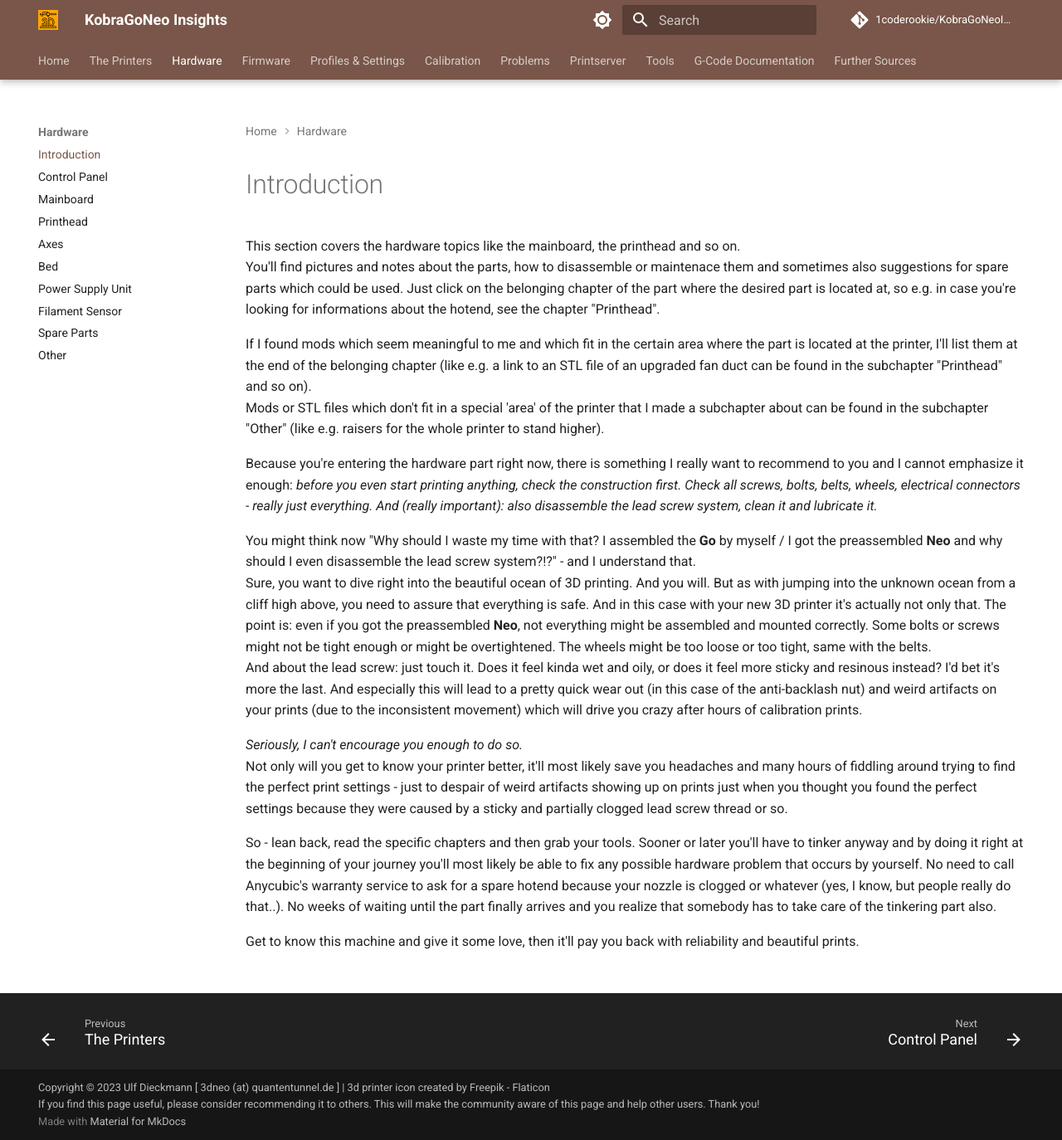
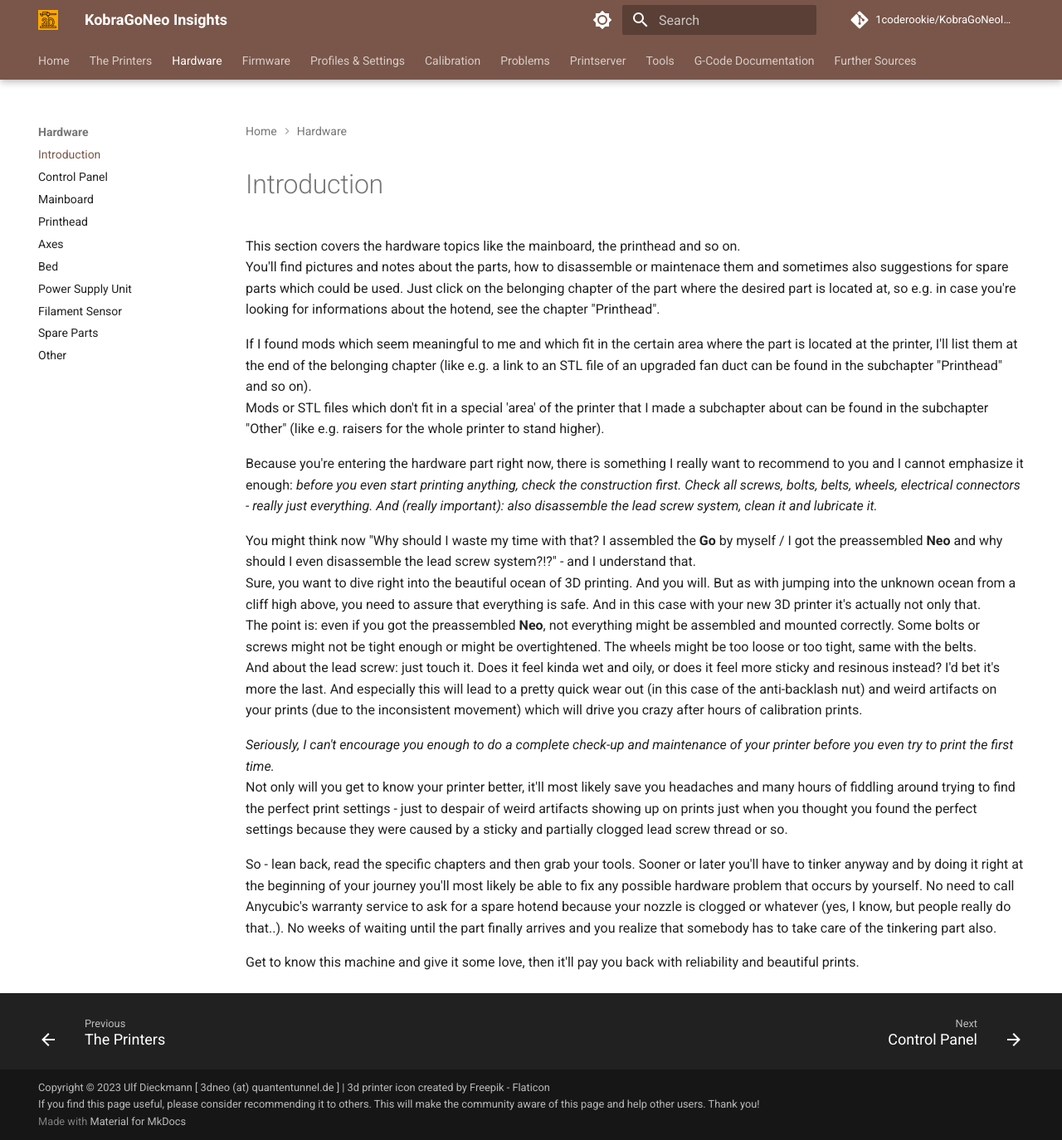
Before and after one commit to 1coderookie/KobraGoNeoInsights, an MkDocs documentation site: the page built from docs/hardware/hw_index.md, in a window 1280 px wide and 1374 px high. Shown: the whole window at 83% size. Built offline with MkDocs 1.6.1 and Material for MkDocs 9.7.7, drawn with Linux system fonts in a browser that asks for light colours; comment, search, counter and statistics services are not loaded.

Commit message:
Update hw_index.md

```diff
--- a/docs/hardware/hw_index.md
+++ b/docs/hardware/hw_index.md
@@ -11,10 +11,11 @@
 *before you even start printing anything, check the construction first. Check all screws, bolts, belts, wheels, electrical connectors - really just everything. And (really important): also disassemble the lead screw system, clean it and lubricate it.*
 
 You might think now "Why should I waste my time with that? I assembled the **Go** by myself / I got the preassembled **Neo** and why should I even disassemble the lead screw system?!?" - and I understand that.
-Sure, you want to dive right into the beautiful ocean of 3D printing. And you will. But as with jumping into the unknown ocean from a cliff high above, you need to assure that everything is safe. And in this case with your new 3D printer it's actually not only that. The point is: even if you got the preassembled **Neo**, not everything might be assembled and mounted correctly. Some bolts or screws might not be tight enough or might be overtightened. The wheels might be too loose or too tight, same with the belts.
+Sure, you want to dive right into the beautiful ocean of 3D printing. And you will. But as with jumping into the unknown ocean from a cliff high above, you need to assure that everything is safe. And in this case with your new 3D printer it's actually not only that.
+The point is: even if you got the preassembled **Neo**, not everything might be assembled and mounted correctly. Some bolts or screws might not be tight enough or might be overtightened. The wheels might be too loose or too tight, same with the belts.
 And about the lead screw: just touch it. Does it feel kinda wet and oily, or does it feel more sticky and resinous instead? I'd bet it's more the last. And especially this will lead to a pretty quick wear out (in this case of the anti-backlash nut) and weird artifacts on your prints (due to the inconsistent movement) which will drive you crazy after hours of calibration prints.
 
-*Seriously, I can't encourage you enough to do so.*
+*Seriously, I can't encourage you enough to do a complete check-up and maintenance of your printer before you even try to print the first time.*
 Not only will you get to know your printer better, it'll most likely save you headaches and many hours of fiddling around trying to find the perfect print settings - just to despair of weird artifacts showing up on prints just when you thought you found the perfect settings because they were caused by a sticky and partially clogged lead screw thread or so.
 
 So - lean back, read the specific chapters and then grab your tools. Sooner or later you'll have to tinker anyway and by doing it right at the beginning of your journey you'll most likely be able to fix any possible hardware problem that occurs by yourself. No need to call Anycubic's warranty service to ask for a spare hotend because your nozzle is clogged or whatever (yes, I know, but people really do that..). No weeks of waiting until the part finally arrives and you realize that somebody has to take care of the tinkering part also.
```
